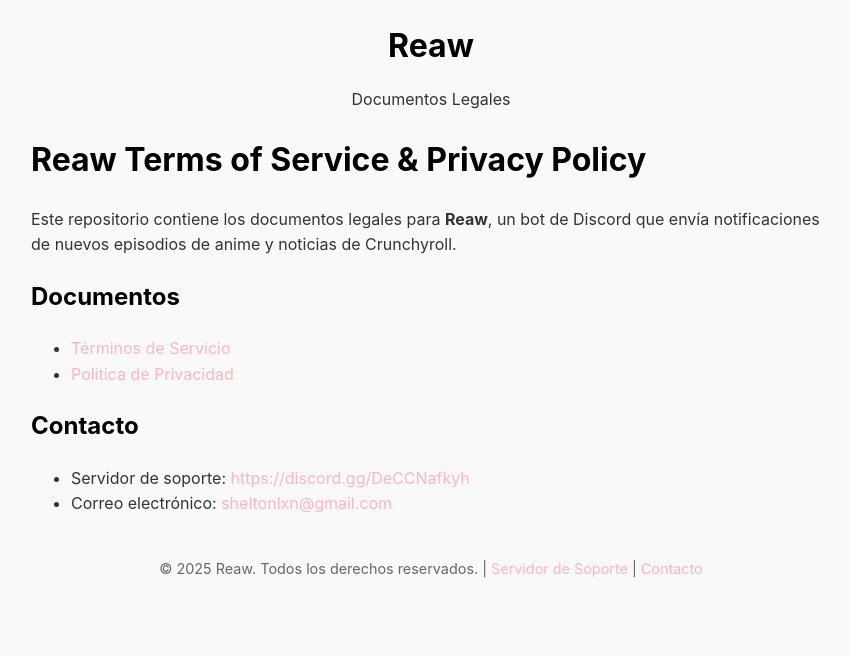
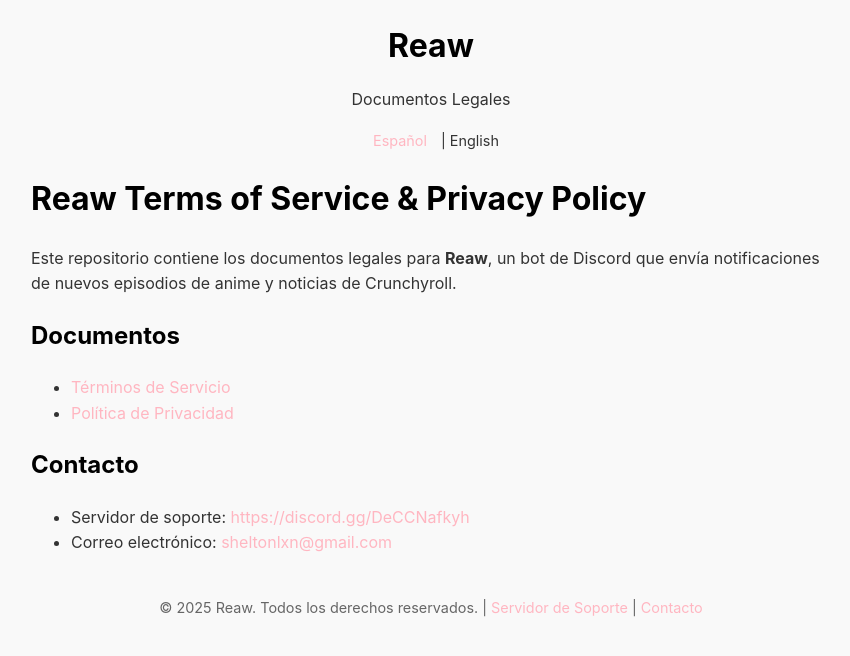
Before and after one commit to sheltonalixon/Reaw-Terms-of-Service-Privacy-Policy, a Jekyll site: the page built from README.md, in a window 1280 px wide. Shown: the top 656 px of the page, without its empty margins (209-1059 px from the left). Built offline with Jekyll 4.4.1, drawn with Linux system fonts in a browser that asks for light colours; our own code applies the rules of GitHub Pages for plain Markdown files.

Commit message:
default.html

```diff
--- a/_layouts/default.html
+++ b/_layouts/default.html
@@ -1,5 +1,5 @@
 <!DOCTYPE html>
-<html lang="es">
+<html lang="{{ page.lang | default: 'es' }}">
 <head>
   <meta charset="UTF-8">
   <meta name="viewport" content="width=device-width, initial-scale=1.0">
@@ -32,6 +32,13 @@
       font-size: 2em;
       margin: 0;
     }
+    .language-selector {
+      margin-top: 10px;
+      font-size: 0.9em;
+    }
+    .language-selector a {
+      margin: 0 10px;
+    }
     .footer {
       margin-top: 40px;
       text-align: center;
@@ -44,6 +51,13 @@
   <div class="header">
     <h1>Reaw</h1>
     <p>Documentos Legales</p>
+    <div class="language-selector">
+      {% if page.lang == 'es' %}
+        <span>Español</span> | <a href="{{ page.url | replace: '.es', '.en' }}">English</a>
+      {% else %}
+        <a href="{{ page.url | replace: '.en', '.es' }}">Español</a> | <span>English</span>
+      {% endif %}
+    </div>
   </div>
   {{ content }}
   <div class="footer">
```
